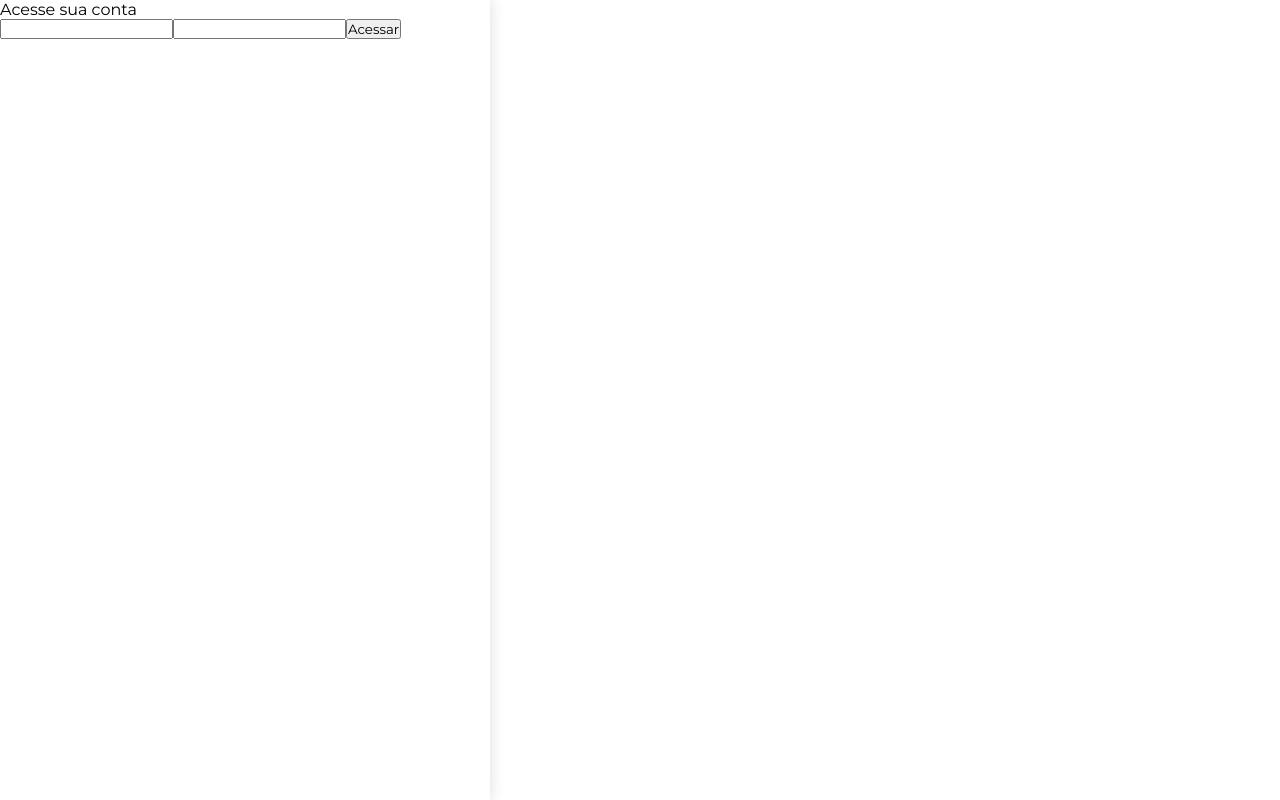
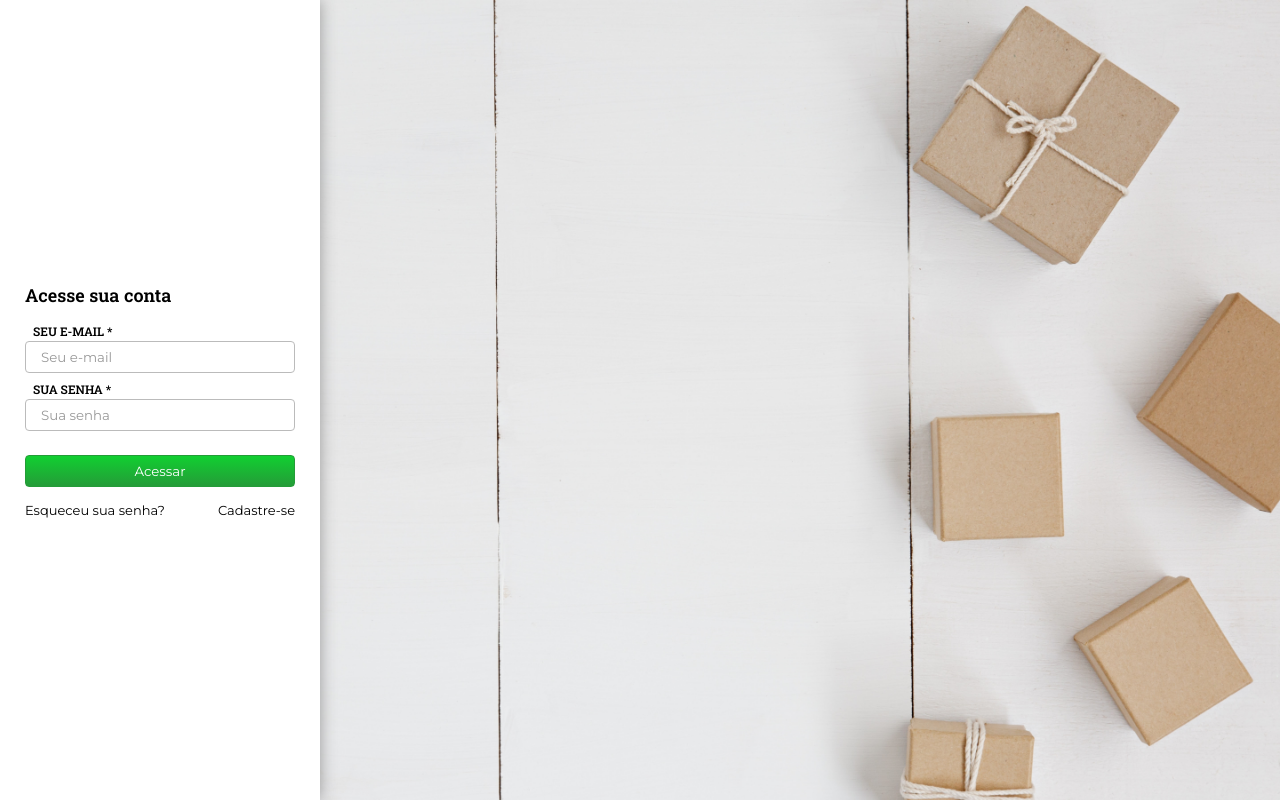
Before and after one commit to ramos-ph/doar-e-amar, a React (Create React App) app in the folder web/: page /signin in a window 1280 px wide. Built offline with nearby package versions, Linux system fonts and the light colour scheme.

Commit message:
:sparkles: Add login page

```diff
--- a/web/src/pages/login/index.js
+++ b/web/src/pages/login/index.js
@@ -1,24 +1,39 @@
 import React from 'react'
+import { Link } from 'react-router-dom'
+
 import './styles.css'
 
 export default function Login () {
   return (
-    <div className="container">
-      <aside>
+    <div className="login-container">
+      <div className="login-content">
         <form>
           <legend>Acesse sua conta</legend>
 
-          <label htmlFor="">
-            <input type="email"/>
+          <label htmlFor="email">
+            <strong>SEU E-MAIL *</strong>
+            <input
+              type="email"
+              placeholder="Seu e-mail"
+            />
           </label>
 
-          <label htmlFor="">
-            <input type="password"/>
+          <label htmlFor="senha">
+            <strong>SUA SENHA *</strong>
+            <input
+              type="password"
+              placeholder="Sua senha"
+            />
           </label>
 
           <button type="submit">Acessar</button>
+
+          <div className="login-options">
+            <Link to="/">Esqueceu sua senha?</Link>
+            <Link to="/">Cadastre-se</Link>
+          </div>
         </form>
-      </aside>
+      </div>
     </div>
   )
 }
--- a/web/src/pages/login/styles.css
+++ b/web/src/pages/login/styles.css
@@ -1,12 +1,105 @@
-.container {
-  align-items: center;
-  justify-content: center;
+.login-container {
   height: 100%;
+  background: url('../../assets/img/backgrounds/bg-login.jpg') no-repeat;
+  background-size: cover;
 }
 
-.container aside {
-  align-self: flex-start;
+.login-content {
+  position: absolute;
+  top: 0;
+  left: 0;
+  bottom: 0;
+  max-width: 320px;
+  width: 100%;
+  padding: 0 25px;
+  background: #fff;
+  box-shadow: 0 0 15px 0 #999;
+}
+
+.login-content form {
+  display: flex;
+  flex-direction: column;
+  align-items: flex-start;
+  justify-content: center;
+  align-self: left;
   height: 100%;
-  max-width: 490px;
-  box-shadow: 0 0 15px 0 #ddd;
+  width: 100%;
 }
+
+.login-content form legend,
+.login-content form label strong {
+  font-family: 'Roboto Slab';
+  text-align: left;
+}
+
+.login-content form legend {
+  font-size: 18px;
+  font-weight: 600;
+  margin-bottom: 16px;
+}
+
+.login-content form label {
+  width: 100%;
+  margin-bottom: 8px;
+}
+
+.login-content form label strong {
+  display: block;
+  font-size: 12px;
+  font-weight: 600;
+  text-indent: 8px;
+  margin-bottom: 2px;
+}
+
+.login-content form input,
+.login-content form button {
+  height: 32px;
+  width: 100%;
+  border-radius: 4px;
+}
+
+.login-content form input {
+  color: #333;
+  padding: 0 15px;
+  border: 1px solid #bbb;
+  font-weight: bold;
+  transition: box-shadow 0.15s, border 0.15s;
+}
+
+.login-content form input::placeholder {
+  color: #999;
+  font-weight: normal;
+}
+
+.login-content form input:focus {
+  box-shadow: 0 0 0 2px #51bfff5b;
+  border-color: #51bfff;
+}
+
+.login-content form button {
+  margin-top: 16px;
+  border: 1px solid #ddd;
+  cursor: pointer;
+  border-color: #249c38;
+  background: linear-gradient(180deg, #11cf31, #249c38);
+  color: #fff;
+  font-weight: 400;
+}
+
+.login-options {
+  display: flex;
+  width: 100%;
+  justify-content: space-between;
+  margin-top: 15px;
+}
+
+.login-options a {
+  font-size: 13px;
+  text-decoration: none;
+  color: #000;
+  transition: color 0.1s;
+}
+
+.login-options a:hover {
+  color: #23a8f5;
+}
```
